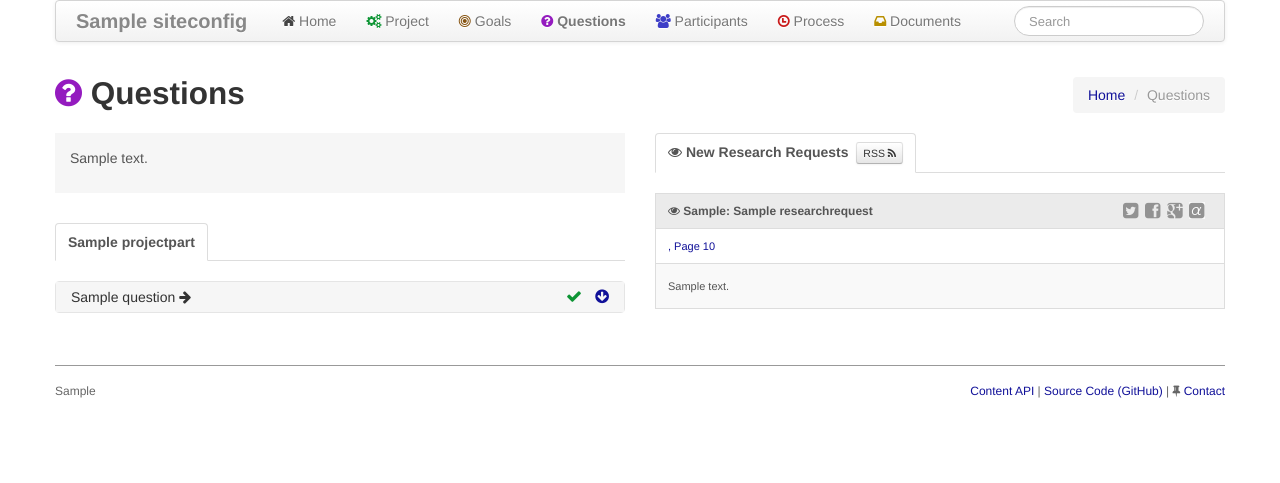
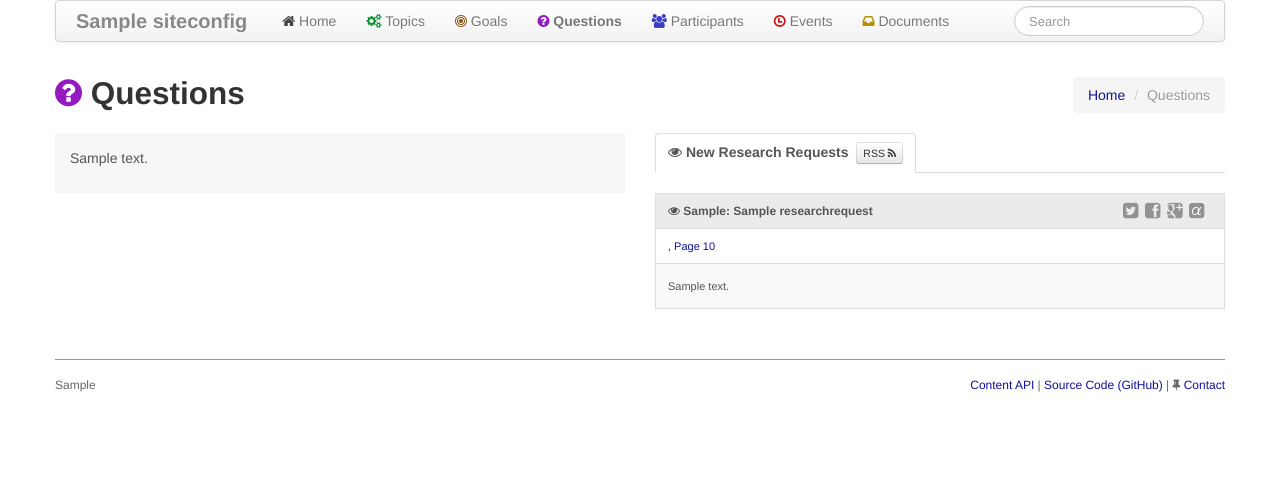
Before and after one commit to holgerd77/django-public-project, a Django app: page /questions_url in a window 1280 px wide. Shown: the top 483 px of the page. Run offline with Django 3.2, Linux system fonts and the light colour scheme; tables that the repository leaves empty hold one stand-in row (values such as "Sample post"); parts of the project's set-up code (start-up, migrations or seed data) failed here and were passed over.

Commit message:
Adjustments along with introduction of main project parts, renaming of project, process categories due to inconsistencies

```diff
--- a/public_project/static/css/layout-0.5.1.css
+++ b/public_project/static/css/layout-0.5.1.css
@@ -17,7 +17,7 @@
 .icon-home {
 	color:#444 !important;
 }
-.icon-cogs {
+.icon-cogs, .icon-cog {
 	color:#0d9434 !important;
 }
 .icon-bullseye {
--- a/public_project/templates/base.html
+++ b/public_project/templates/base.html
@@ -61,11 +61,11 @@
       <a class="brand" href="/" style="color:{{ site_config.title_color }};font-weight:bold;">{{ site_config.title }}  </a>
       <ul class="nav">
         <li><a href="/" style="{% if category == 'home' %}font-weight:bold;{% endif %}"><i class="icon-home"></i> Home</a></li>
-        <li><a href="/{% trans "project_url" %}" style="{% if category == 'project' %}font-weight:bold;{% endif %}"><i class="icon-cogs"></i> {% trans "Project" %}</a></li>
+        <li><a href="/{% trans "project_parts_url" %}" style="{% if category == 'project_parts' %}font-weight:bold;{% endif %}"><i class="icon-cogs"></i> {% trans "Topics" %}</a></li>
         <li><a href="/{% trans "goals_url" %}" style="{% if category == 'goals' %}font-weight:bold;{% endif %}"><i class="icon-bullseye"></i> {% trans "Goals" %}</a></li>
         <li><a href="/{% trans "questions_url" %}" style="{% if category == 'questions' %}font-weight:bold;{% endif %}"><i class="icon-question-sign"></i> {% trans "Questions" %}</a></li>
         <li><a href="/{% trans "participants_url" %}" style="{% if category == 'participants' %}font-weight:bold;{% endif %}"><i class="icon-group"></i> {% trans "Participants" %}</a></li>
-        <li><a href="/{% trans "process_url" %}" style="{% if category == 'process' %}font-weight:bold;{% endif %}"><i class="icon-time"></i> {% trans "Process" %}</a></li>
+        <li><a href="/{% trans "events_url" %}" style="{% if category == 'events' %}font-weight:bold;{% endif %}"><i class="icon-time"></i> {% trans "Events" %}</a></li>
         <li><a href="/{% trans "documents_url" %}" style="{% if category == 'documents' %}font-weight:bold;{% endif %}"><i class="icon-inbox"></i> {% trans "Documents" %}</a></li>
 
       </ul>
--- a/public_project/templates/comments.html
+++ b/public_project/templates/comments.html
@@ -29,8 +29,8 @@
 {% endif %}
 
 {% if content_type == 'event' %}
-{% trans "Process" as ph_bc1 %}
-{% trans "process_url" as ph_bc1_url %}
+{% trans "Events" as ph_bc1 %}
+{% trans "events_url" as ph_bc1_url %}
 {% trans "Event" as ph_bc2 %}
 {% endif %}
 
--- a/public_project/templates/event.html
+++ b/public_project/templates/event.html
@@ -5,8 +5,8 @@
 
 {% block content %}
 
-{% trans "Process" as ph_bc1 %}
-{% trans "process_url" as ph_bc1_url %}
+{% trans "Events" as ph_bc1 %}
+{% trans "events_url" as ph_bc1_url %}
 {% trans "Event" as ph_bc2 %}
 {% with ph_icon="icon-time" ph_title=event.title ph_bc1=ph_bc1 ph_bc1_url=ph_bc1_url ph_bc2=ph_bc2 %}
 {% include "layout_elements/page_header.html" %}
--- a/public_project/templates/process.html
+++ b/public_project/templates/events.html
@@ -1,7 +1,7 @@
 {% extends 'base.html' %}
 {% load i18n %}
 
-{% block title %} - {% trans "Process" %}{% endblock %}
+{% block title %} - {% trans "Events" %}{% endblock %}
 
 {% block rss_url %}
 <link rel="alternate" type="application/rss+xml"
@@ -10,7 +10,7 @@
 
 {% block content %}
 
-{% trans "Process" as ch_title %}
+{% trans "Events" as ch_title %}
 {% with ch_icon="icon-time" ch_title=ch_title ch_bc1=ch_title %}
 {% include "layout_elements/category_header.html" %}
 {% endwith %}
--- a/public_project/templates/index.html
+++ b/public_project/templates/index.html
@@ -80,7 +80,7 @@
 
   {% trans "Current Event" as sh_title %}
   {% trans "Go to page" as sh_url_title %}
-  {% trans "process_url" as sh_url %}
+  {% trans "events_url" as sh_url %}
   {% with sh_title=sh_title sh_icon="icon-time" sh_url_title=sh_url_title sh_url=sh_url %}
     {% include "layout_elements/section_header.html" %}
   {% endwith %}
--- a/public_project/templates/questions.html
+++ b/public_project/templates/questions.html
@@ -28,11 +28,11 @@
 
   </div>
 
-  {% for pp in project_part_list_left %}
-    {% with sh_title=pp.name sh_url_title="" %}
+  {% for main_pp in main_project_part_list_left %}
+    {% with sh_title=main_pp.name sh_url_title="" %}
       {% include "layout_elements/section_header.html" %}
     {% endwith %}
-    {% with question_list=pp.related_questions.all id_addon=pp.id %}
+    {% with question_list=main_pp.get_questions id_addon=main_pp.id %}
       {% include "info_box/questions.html" %}
     {% endwith %}
   {% endfor %}
@@ -50,11 +50,11 @@
   {% include "info_box/research_requests.html" %}
 
 
-  {% for pp in project_part_list_right %}
-    {% with sh_title=pp.name sh_url_title="" %}
+  {% for main_pp in main_project_part_list_right %}
+    {% with sh_title=main_pp.name sh_url_title="" %}
       {% include "layout_elements/section_header.html" %}
     {% endwith %}
-    {% with question_list=pp.related_questions.all id_addon=pp.id %}
+    {% with question_list=main_pp.get_questions id_addon=main_pp.id %}
       {% include "info_box/questions.html" %}
     {% endwith %}
   {% endfor %}
--- a/public_project/urls.py
+++ b/public_project/urls.py
@@ -32,8 +32,8 @@
     url(r'^%s$' % _('comments_url'), 'public_project.views.comments', {'object_id': None, 'content_type': None}),
     url(r'^%srss/$' % _('comments_url'), ActivityFeed('NC', _('comments_url'))),
     url(r'^404test/$', 'public_project.views.custom_404_view'),
-    url(r'^%s$' % _('project_url'), 'public_project.views.project'),
-    url(r'^%srss/$' % _('project_url'), ActivityFeed('NA', _('project_url'))),
+    url(r'^%s$' % _('project_parts_url'), 'public_project.views.project_parts'),
+    url(r'^%srss/$' % _('project_parts_url'), ActivityFeed('NA', _('project_parts_url'))),
     url(r'^%s(?P<project_part_id>\d+)/$' % _('project_parts_url'), 'public_project.views.project_part'),
     url(r'^%s(?P<object_id>\d+)/%s$' % (_('project_parts_url'), _('comments_url')), 'public_project.views.comments', {'content_type': 'project_part'}),
     url(r'^%s(?P<object_id>\d+)/%srss/$' % (_('project_parts_url'), _('comments_url')), ProjectPartCommentsFeed()),
@@ -47,8 +47,8 @@
     url(r'^%srss/$' % _('questions_url'), ActivityFeed('NQ', _('questions_url'))),
     url(r'^%s(?P<object_id>\d+)/%s$' % (_('questions_url'), _('comments_url')), 'public_project.views.comments', {'content_type': 'question'}),
     url(r'^%s(?P<object_id>\d+)/%srss/$' % (_('questions_url'), _('comments_url')), QuestionCommentsFeed()),
-    url(r'^%s$' % _('process_url'), 'public_project.views.process'),
-    url(r'^%srss/$' % _('process_url'), ActivityFeed('NE', _('process_url'))),
+    url(r'^%s$' % _('events_url'), 'public_project.views.events'),
+    url(r'^%srss/$' % _('events_url'), ActivityFeed('NE', _('events_url'))),
     url(r'^%s(?P<event_id>\d+)/$' % _('events_url'), 'public_project.views.event'),
     url(r'^%s(?P<object_id>\d+)/%s$' % (_('events_url'), _('comments_url')), 'public_project.views.comments', {'content_type': 'event'}),
     url(r'^%s(?P<object_id>\d+)/%srss/$' % (_('events_url'), _('comments_url')), EventCommentsFeed()),
--- a/public_project/views.py
+++ b/public_project/views.py
@@ -261,7 +261,7 @@
     return render_to_response('index.html', context)
 
 
-def project(request):
+def project_parts(request):
     cp, response = check_config_prerequisits()
     if not cp:
         return response
@@ -272,11 +272,12 @@
     context = RequestContext(request, {
         'site_config': get_site_config(request),
         'project': get_project(),
-        'category': 'project',
+        'category': 'project_parts',
         'main_project_part_list_left': main_project_parts[0:middle],
         'main_project_part_list_right': main_project_parts[middle:],
+        'latest_project_part_list': ProjectPart.objects.all().order_by('-date_added')[0:3],
     })
-    return render_to_response('project.html', context)
+    return render_to_response('project_parts.html', context)
 
 
 def project_part(request, project_part_id):
@@ -286,8 +287,8 @@
 
     project_part = get_object_or_404(ProjectPart, pk=project_part_id)
 
-    document_list = list(project_part.related_documents.order_by("title"))
-    document_list = merge_with_search_tag_docs(document_list, project_part)
+    document_list = project_part.get_documents()
+    document_list = merge_with_search_tag_docs(list(document_list), project_part)
 
     comment_form_status = validate_comment_form(request)
 
@@ -300,6 +301,8 @@
         'user_comment': get_user_comment(request),
         'category': 'project',
         'project_part': project_part,
+        'question_list': project_part.get_questions(),
+        'event_list': project_part.get_events(),
         'document_list': document_list,
         'comment_form_status': comment_form_status,
         'comment_list': comment_list[0:3],
@@ -308,7 +311,7 @@
     return render_to_response('project_part.html', context)
 
 
-def process(request):
+def events(request):
     cp, response = check_config_prerequisits()
     if not cp:
         return response
@@ -316,12 +319,12 @@
     context = RequestContext(request, {
         'site_config': get_site_config(request),
         'project': get_project(),
-        'category': 'process',
+        'category': 'events',
         'project_goal_group_list': ProjectGoalGroup.objects.all().order_by('event'),
         'chronology_list': Event.objects.all(),
         'latest_event_list': Event.objects.all()[0:5],
     })
-    return render_to_response('process.html', context)
+    return render_to_response('events.html', context)
 
 
 def event(request, event_id):
@@ -342,7 +345,7 @@
         'site_config': get_site_config(request),
         'project': get_project(),
         'user_comment': get_user_comment(request),
-        'category': 'process',
+        'category': 'events',
         'event': event,
         'document_list': document_list,
         'comment_form_status': comment_form_status,
@@ -371,8 +374,8 @@
     if not cp:
         return response
 
-    project_parts = ProjectPart.objects.all()
-    middle = int(math.ceil(float(len(project_parts))/float(2)))
+    main_project_parts = ProjectPart.objects.filter(main_project_part__isnull=True)
+    middle = int(math.ceil(float(len(main_project_parts))/float(2)))
 
     research_request_list = ResearchRequest.objects.all()
 
@@ -380,8 +383,8 @@
         'site_config': get_site_config(request),
         'project': get_project(),
         'category': 'questions',
-        'project_part_list_left': project_parts[0:middle],
-        'project_part_list_right': project_parts[middle:],
+        'main_project_part_list_left': main_project_parts[0:middle],
+        'main_project_part_list_right': main_project_parts[middle:],
         'research_request_list': research_request_list[0:3],
         'num_total_research_requests': len(research_request_list),
     })
@@ -474,15 +477,15 @@
     if not cp:
         return response
 
-    project_parts = ProjectPart.objects.all()
-    middle = int(math.ceil(float(len(project_parts))/float(2)))
+    main_project_parts = ProjectPart.objects.filter(main_project_part__isnull=True)
+    middle = int(math.ceil(float(len(main_project_parts))/float(2)))
 
     context = RequestContext(request, {
         'site_config': get_site_config(request),
         'project': get_project(),
         'category': 'documents',
-        'project_part_list_left': project_parts[0:middle],
-        'project_part_list_right': project_parts[middle:],
+        'main_project_part_list_left': main_project_parts[0:middle],
+        'main_project_part_list_right': main_project_parts[middle:],
         'latest_document_list': Document.objects.all()[0:3],
     })
     return render_to_response('documents.html', context)
@@ -492,7 +495,7 @@
     if request.method == 'GET' and 'query' in request.GET:
         query_string = request.GET['query']
 
-        entry_query = get_query(query_string, ['name',])
+        entry_query = get_query(query_string, ['name', 'main_project_part__name',])
         pp_list = list(ProjectPart.objects.select_related().filter(entry_query)[0:10])
 
         entry_query = get_query(query_string, ['title',])
```
Also changed, not shown: example_project/ep_setup_app/example_data.py (+14 -12 lines), public_project/admin.py (+10 -0 lines), public_project/models.py (+18 -4 lines), public_project/templates/documents.html (+6 -6 lines), public_project/templates/info_box/project_part_detail.html (added, +23 -0 lines), public_project/templates/project_part.html (+5 -13 lines), public_project/templates/project_parts.html (renamed from public_project/templates/project.html, +17 -2 lines), public_project/locale/de/LC_MESSAGES/django.po, public_project/locale/en/LC_MESSAGES/django.po, 2 other files.
